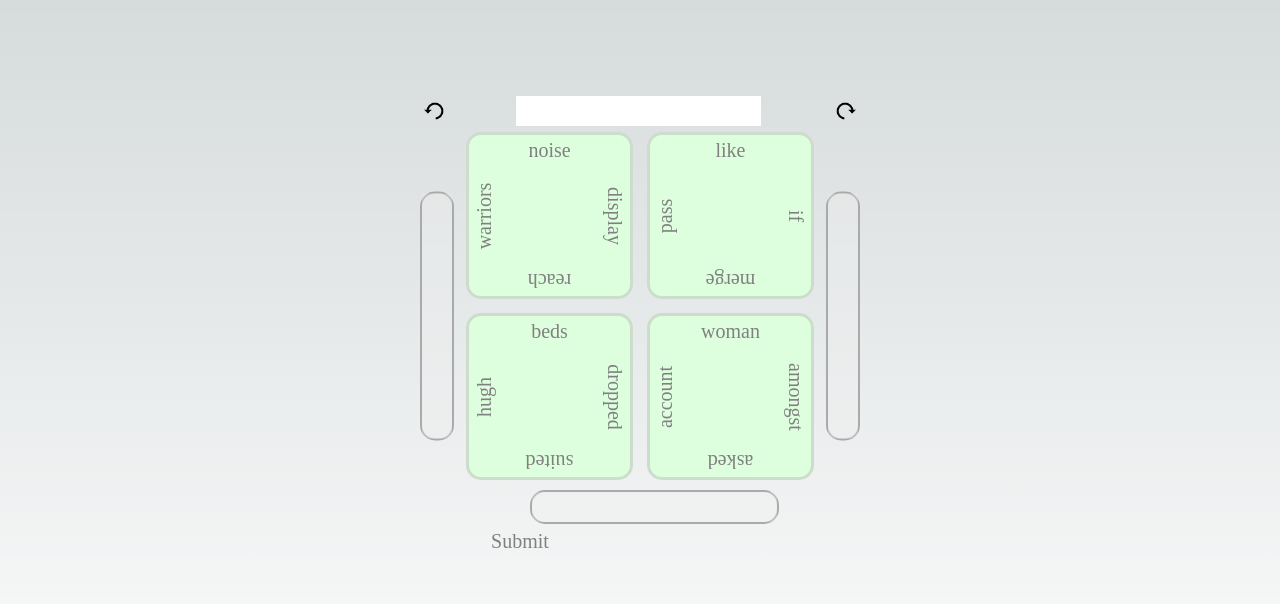
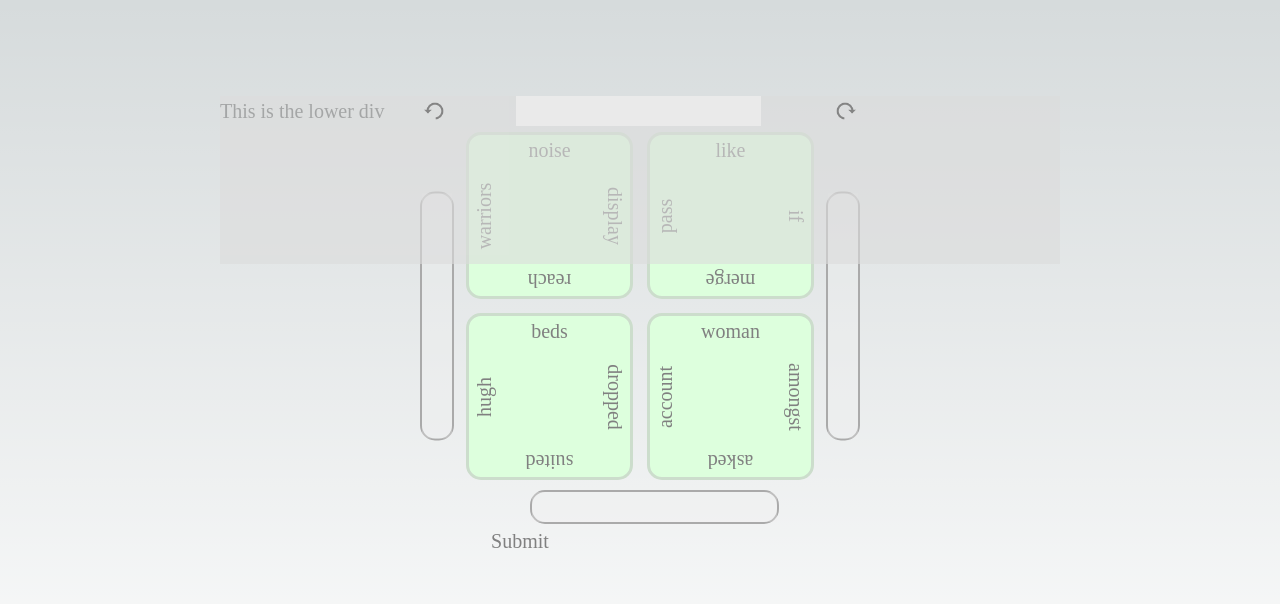
Before and after one commit to nezumi149/nextjs-boilerplate, a Next.js app: page / in a window 1280 px wide. Shown: the top 604 px of the page. Built offline with nearby package versions, Linux system fonts and the light colour scheme.

Commit message:
add lower leaf panel

```diff
--- a/app/page.tsx
+++ b/app/page.tsx
@@ -61,8 +61,8 @@ const Home = () => {
   }
 
   return(
-    <main className="flex min-h-screen flex-col items-center justify-between p-24">
-      <div id='fourLeafOuter' style={{ fontSize: 20, fontFamily: 'aga-arabesque', color: 'gray', height: '440px', width: '440px', position: 'absolute'}}>
+    <main className="flex min-h-screen flex-col items-center justify-between p-24" style={{ fontSize: 20, fontFamily: 'aga-arabesque', color: 'gray'}}>
+      <div id='fourLeafOuter' style={{ height: '440px', width: '440px', position: 'absolute' }}>
         <Input text={textsRotation[rotation]} setText={setterRotation[rotation]} disabled={disabled} styling={{...greyInputStyle}}/>
         <Input text={textsRotation[(rotation + 3) % 4]} setText={setterRotation[rotation]} disabled='true'  styling={{...rightInputStyle, ...greyInputStyle, ...borderStyle}}/>
         <Input text={textsRotation[(rotation + 2) % 4]} setText={setterRotation[rotation]} disabled='true' styling={{...bottomInputStyle, ...greyInputStyle, ...borderStyle}}/>
@@ -91,6 +91,11 @@ const Home = () => {
           <Image width={30} height = {30} alt="clockwise" src={cw} onClick={() => setRotation((rotation + 1) % 4)} />
         </button>
       </div>
+      <div id='lowerLeafPanel' style={{height: '168px', width: '840px', position: 'absolute', opacity: '0.6', backgroundColor: '#DDDDDD'}}>
+        <p>
+          This is the lower div
+        </p>
+      </div>
     </main>
   )
 }
--- a/package.json
+++ b/package.json
@@ -12,7 +12,10 @@
     "react": "^18",
     "react-dom": "^18",
     "next": "14.1.1",
-    "underscore": "1.13.6"
+    "underscore": "1.13.6",
+    "@dnd-kit/core": "6.1.0",
+    "@dnd-kit/utilities": "3.2.2",
+    "@dnd-kit/sortable": "8.0.0"
   },
   "devDependencies": {
     "typescript": "^5",
```
